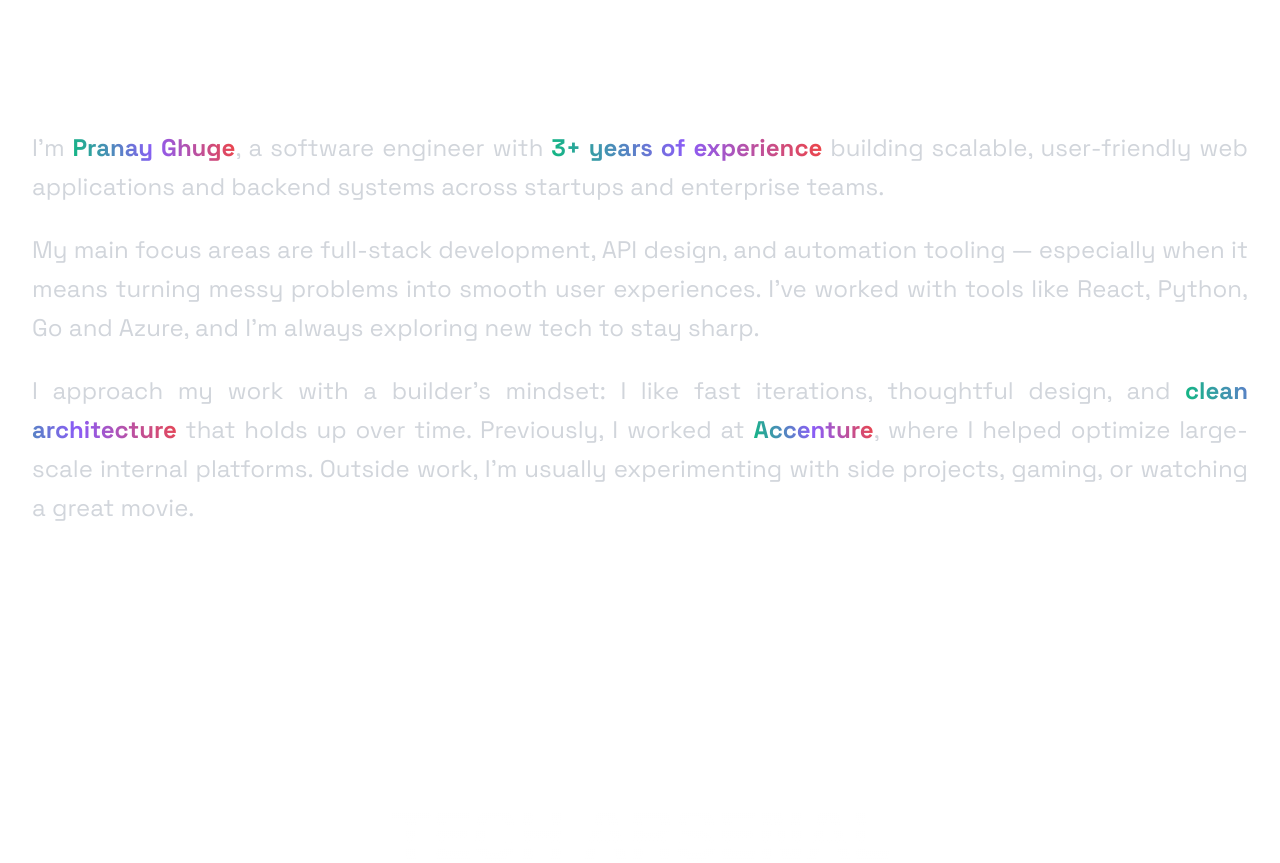
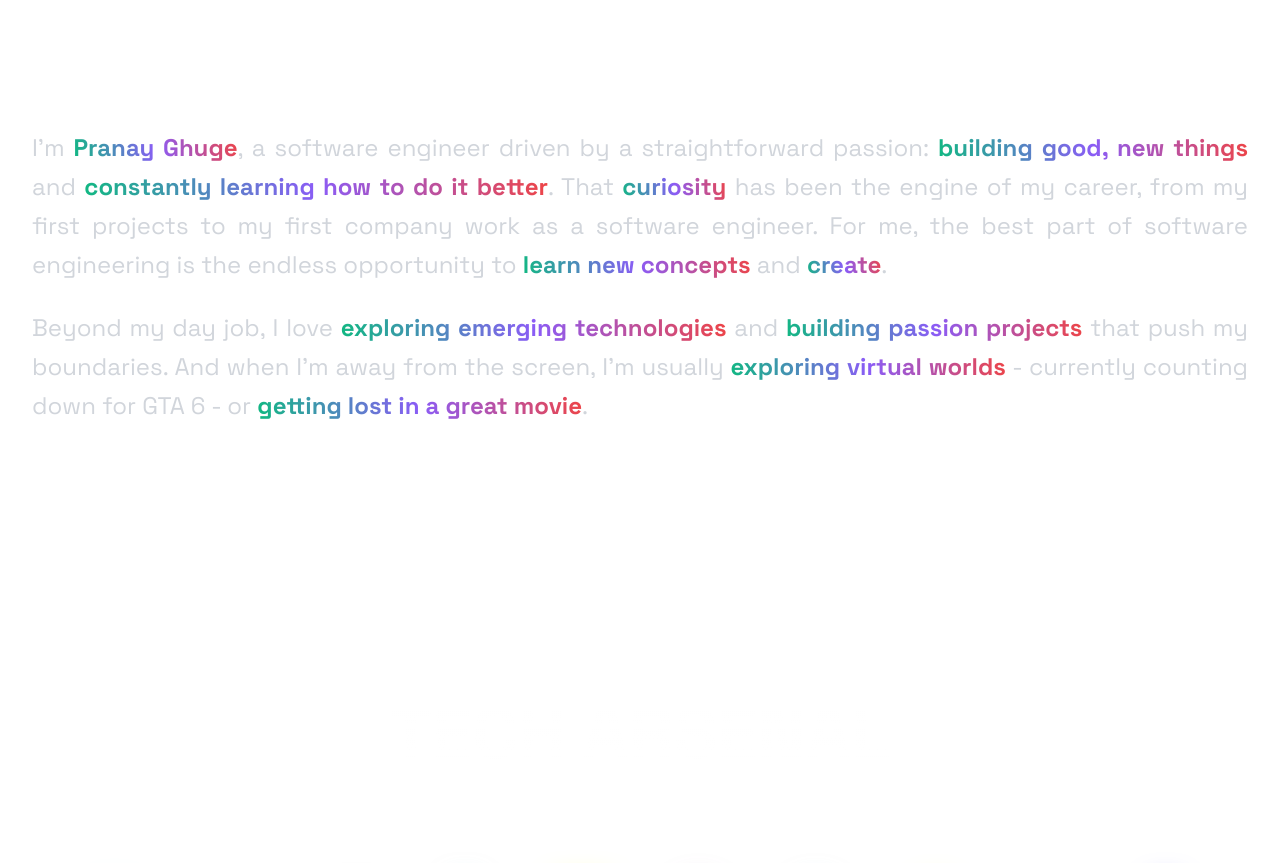
Before and after one commit to Pranay0205/portfolio, a React (Vite) app: page / in a window 1280 px wide. Shown: the part 1040-1903 px from the top of the page. Built offline with nearby package versions, Linux system fonts and the light colour scheme.

Commit message:
chore: update about section

```diff
--- a/src/components/sections/About/about.tsx
+++ b/src/components/sections/About/about.tsx
@@ -45,42 +45,33 @@
       className="flex h-full flex-col justify-center px-4 sm:px-6 lg:px-8"
     >
       <SectionHeading>About Me</SectionHeading>
-      <div className="mx-auto my-5 max-w-7xl text-justify text-base sm:my-16 sm:text-lg md:text-xl lg:my-10 lg:text-2xl">
+        <div className="mx-auto my-5 max-w-7xl text-justify text-base sm:my-16 sm:text-lg md:text-xl lg:my-10 lg:text-2xl">
         <p className="mb-4 leading-relaxed sm:mb-6">
           <TextContent>I'm </TextContent>
           <GradientText>Pranay Ghuge</GradientText>
-          <TextContent>, a software engineer with </TextContent>
-          <GradientText>3+ years of experience</GradientText>
-          <TextContent>
-            {" "}
-            building scalable, user-friendly web applications and backend
-            systems across startups and enterprise teams.
-          </TextContent>
+          <TextContent>, a software engineer driven by a straightforward passion: </TextContent>
+          <GradientText>building good, new things</GradientText>
+          <TextContent> and </TextContent>
+          <GradientText>constantly learning how to do it better</GradientText>
+          <TextContent>. That </TextContent>
+          <GradientText>curiosity</GradientText>
+          <TextContent> has been the engine of my career, from my first projects to my first company work as a software engineer. For me, the best part of software engineering is the endless opportunity to </TextContent>
+          <GradientText>learn new concepts</GradientText>
+          <TextContent> and </TextContent>
+          <GradientText>create</GradientText>
+          <TextContent>.</TextContent>
         </p>
+
         <p className="mb-4 leading-relaxed sm:mb-6">
-          <TextContent>
-            My main focus areas are full-stack development, API design, and
-            automation tooling — especially when it means turning messy problems
-            into smooth user experiences. I've worked with tools like React,
-            Python, Go and Azure, and I'm always exploring new tech to stay
-            sharp.
-          </TextContent>
-        </p>
-        <p className="mb-4 leading-relaxed sm:mb-6">
-          <TextContent>
-            I approach my work with a builder's mindset: I like fast iterations,
-            thoughtful design, and{" "}
-          </TextContent>
-          <GradientText>clean architecture </GradientText>
-          <TextContent>
-            that holds up over time. Previously, I worked at{" "}
-          </TextContent>
-          <GradientText>Accenture</GradientText>
-          <TextContent>
-            , where I helped optimize large-scale internal platforms. Outside
-            work, I'm usually experimenting with side projects, gaming, or
-            watching a great movie.
-          </TextContent>
+          <TextContent>Beyond my day job, I love </TextContent>
+          <GradientText>exploring emerging technologies</GradientText>
+          <TextContent> and </TextContent>
+          <GradientText>building passion projects</GradientText>
+          <TextContent> that push my boundaries. And when I'm away from the screen, I'm usually </TextContent>
+          <GradientText>exploring virtual worlds</GradientText>
+          <TextContent> - currently counting down for GTA 6 - or </TextContent>
+          <GradientText>getting lost in a great movie</GradientText>
+          <TextContent>.</TextContent>
         </p>
       </div>
       <MotionDiv className="flex gap-8 self-center">
```
